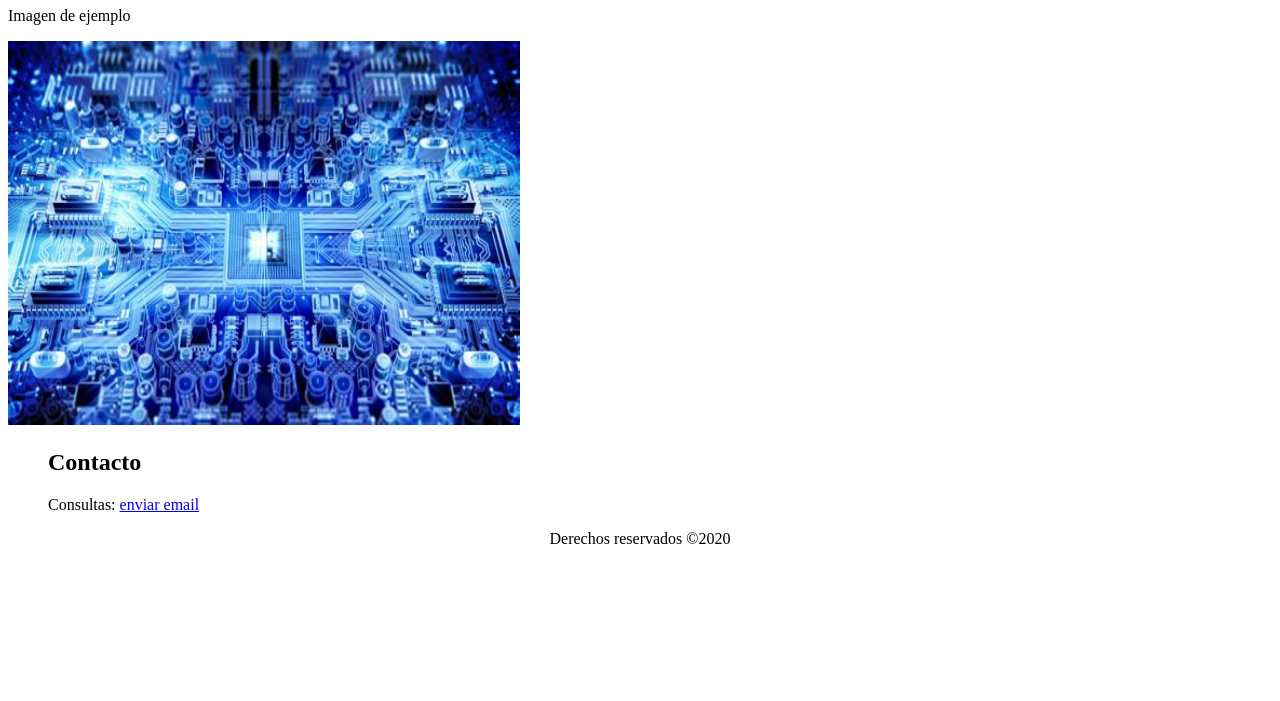
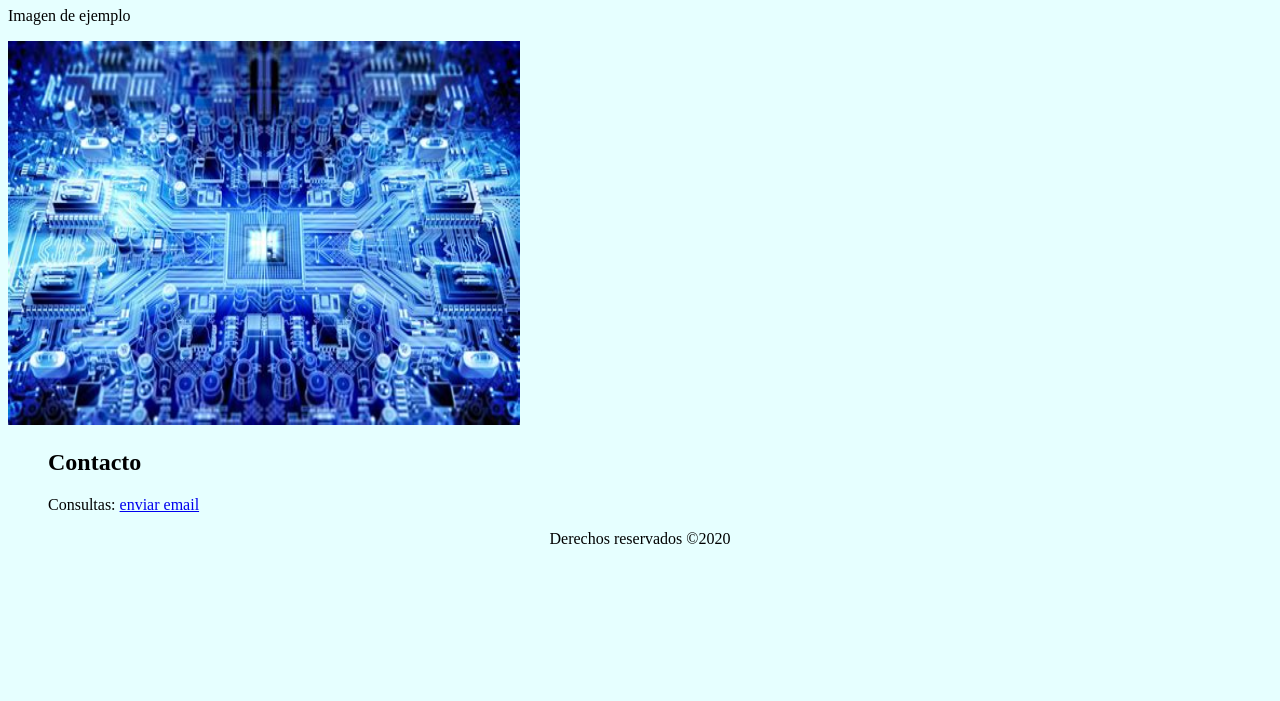
Before and after one commit to electronica2057/codoacodo-tp2, a plain HTML site: page about.html in a window 1280 px wide. Shown: the part 99-800 px from the top of the page. Drawn offline with Linux system fonts and the light colour scheme.

Commit message:
color de fondo

```diff
--- a/about.html
+++ b/about.html
@@ -5,7 +5,7 @@
     <meta charset="UTF-8">
 </head>
 
-<body style="background-image: imagenes/circuit.jpeg">
+<body style="background-color:  #e6ffff;">
     <header>
         <nav style="background-color:sandybrown;">
             <a style="color:black" href="index.html"><b>Inicio</b></a>
```
Also changed, not shown: contact.html (+1 -1 lines), index.html (+1 -1 lines), trabajos.html (+1 -1 lines).
